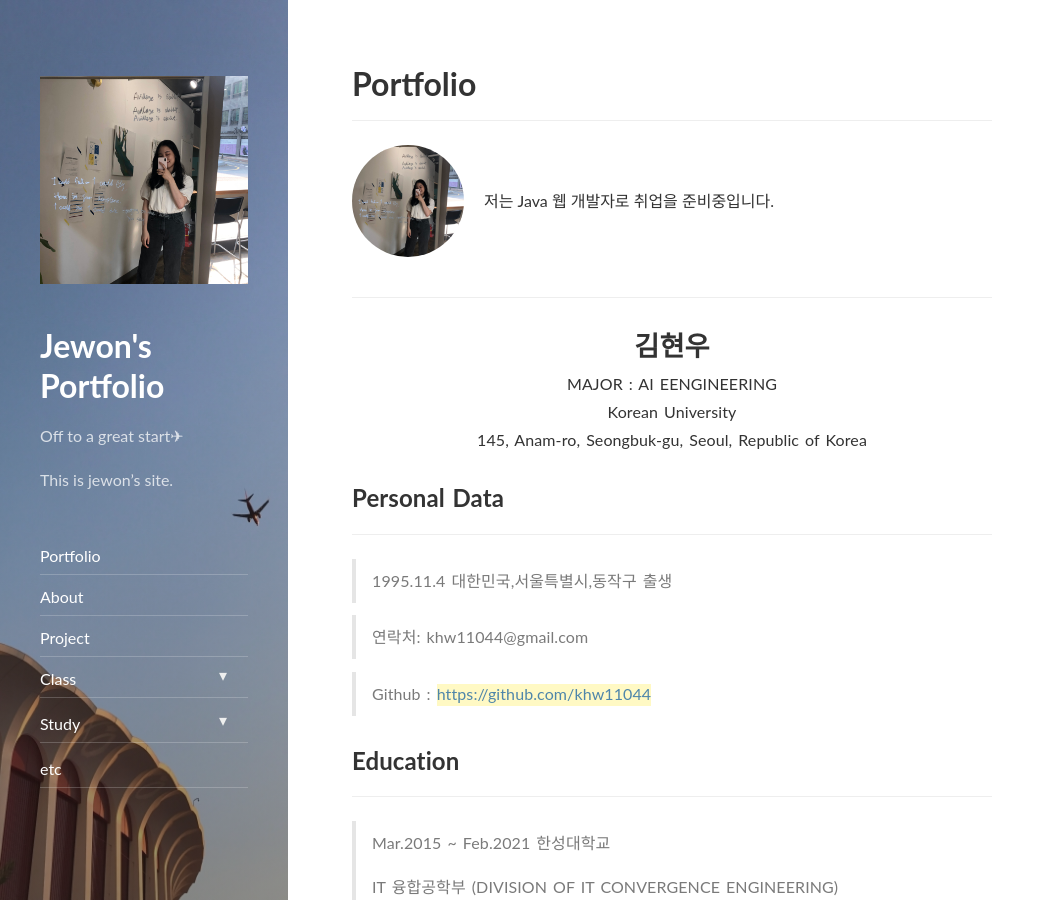
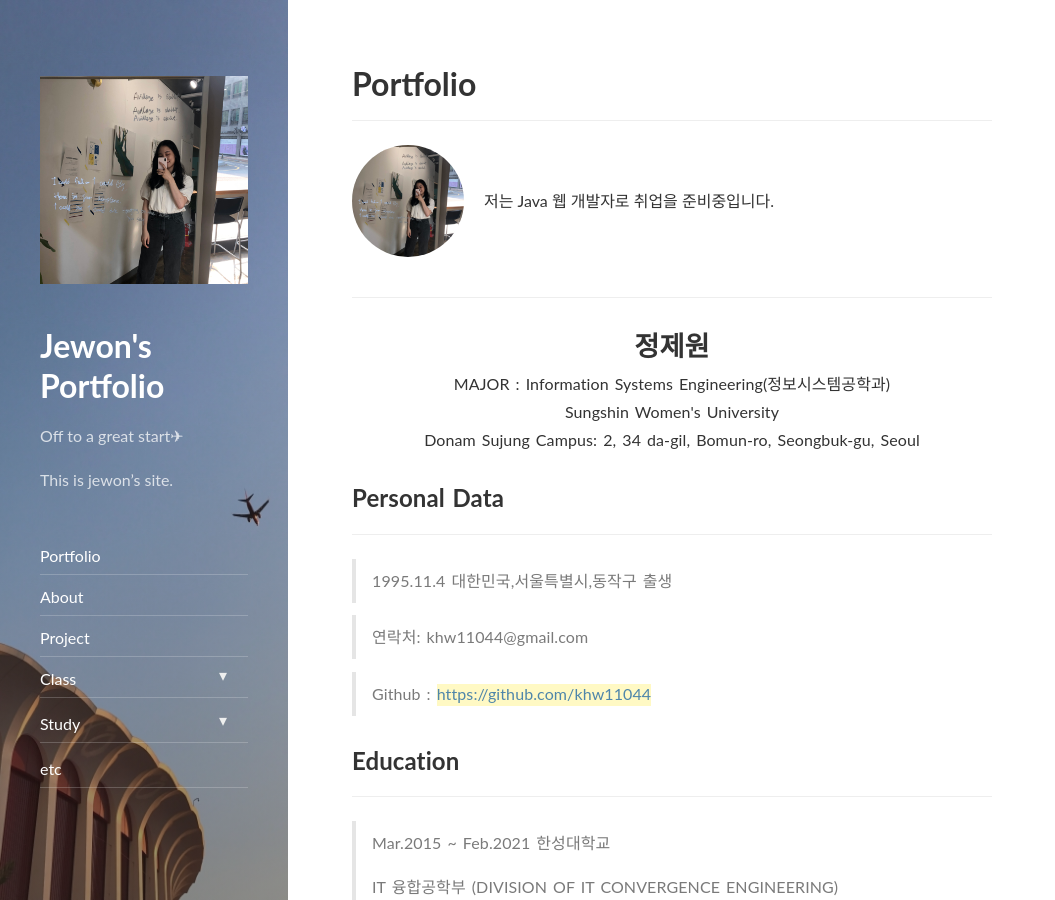
Before and after one commit to jjwon915/jjwon915.github.io, a Jekyll site: the page built from portfolio.md, in a window 1280 px wide and 900 px high. Shown: the whole window, without its empty margins (0-1055 px from the left). Built offline with Jekyll 4.4.1, drawn with Linux system fonts in a browser that asks for light colours; nearby versions of some CDN libraries.

Commit message:
Update portfolio.md

```diff
--- a/portfolio.md
+++ b/portfolio.md
@@ -10,15 +11,15 @@ order: 1
 <span style=
 "font-size:170%;
 font-weight:bold">
-김현우
+정제원
 </span>
 </center>
 
-<center>MAJOR : AI EENGINEERING</center>
+<center>MAJOR : Information Systems Engineering(정보시스템공학과)</center>
 
-<center>Korean University</center>
+<center>Sungshin Women's University</center>
 
-<center>145, Anam-ro, Seongbuk-gu, Seoul, Republic of Korea</center>
+<center>Donam Sujung Campus: 2, 34 da-gil, Bomun-ro, Seongbuk-gu, Seoul</center>
 
 ## Personal Data
 ---
```
Also changed, not shown: other parts of portfolio.md (+1 -0 lines).
